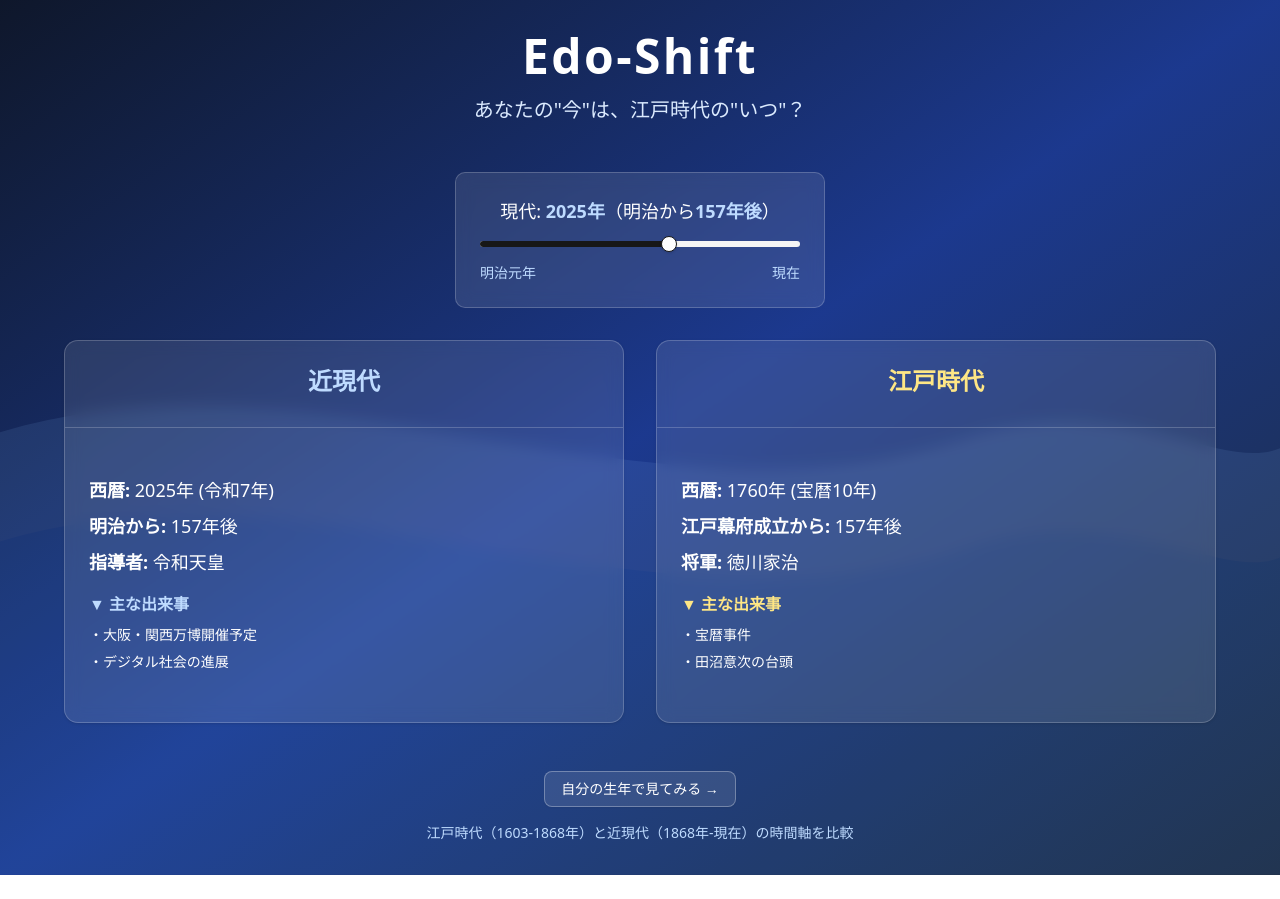
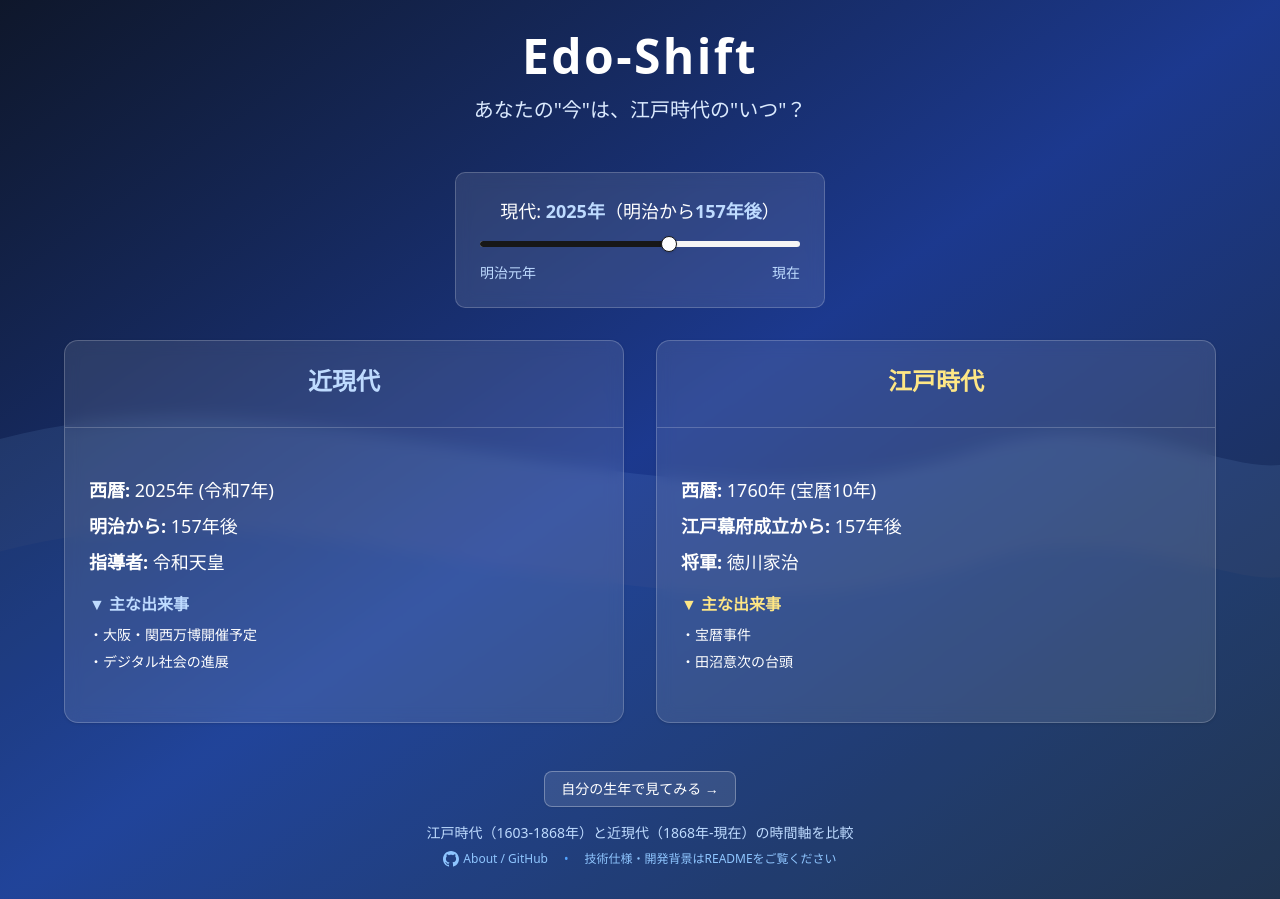
Before and after one commit to masakiishitani/edo-shift, a React (Vite) app: page / in a window 1280 px wide. Before the commit the page ends 875 px from the top, so only its background shows below. Built offline with nearby package versions, Linux system fonts and the light colour scheme.

Commit message:
✨ UI改善とGitHubリンク追加
- もしもジェネレーターに計算の仕組み説明を追加
- フッターにGitHubリンクとAbout情報を追加
- ユーザビリティとアクセシビリティを向上

```diff
--- a/src/App.jsx
+++ b/src/App.jsx
@@ -223,10 +223,18 @@ function App() {
                       <h3 className="text-xl font-bold text-green-200 mb-2">
                         もしもあなたが江戸時代に生まれていたら...
                       </h3>
-                      <p className="text-lg">
+                      <p className="text-lg mb-3">
                         <span className="font-bold text-blue-200">{generatorResult.inputYear}年</span>生まれのあなたは、
                         江戸時代の<span className="font-bold text-yellow-200">{generatorResult.edoData.year}年（{generatorResult.edoData.era}）</span>に生まれていました
                       </p>
+                      <div className="bg-white/5 rounded-lg p-4 text-sm text-blue-100">
+                        <p className="font-semibold mb-1">📊 計算の仕組み</p>
+                        <p>
+                          {generatorResult.inputYear}年は明治維新（1868年）から<span className="font-bold text-green-200">{generatorResult.yearsFromMeiji}年後</span>
+                          <br />
+                          → 江戸開府（1603年）から<span className="font-bold text-yellow-200">{generatorResult.yearsFromMeiji}年後</span>の{generatorResult.edoData.year}年に対応
+                        </p>
+                      </div>
                     </div>
 
                     <div className="grid md:grid-cols-2 gap-6">
@@ -290,7 +298,7 @@ function App() {
         )}
 
         {/* フッター */}
-        <footer className="text-center mt-12">
+        <footer className="text-center mt-12 space-y-4">
           <Button
             variant="outline"
             className="bg-white/10 border-white/30 text-white hover:bg-white/20"
@@ -298,9 +306,27 @@ function App() {
           >
             {showGenerator ? '← タイムスライダーに戻る' : '自分の生年で見てみる →'}
           </Button>
-          <p className="text-blue-200 text-sm mt-4">
-            江戸時代（1603-1868年）と近現代（1868年-現在）の時間軸を比較
-          </p>
+
+          <div className="space-y-2">
+            <p className="text-blue-200 text-sm">
+              江戸時代（1603-1868年）と近現代（1868年-現在）の時間軸を比較
+            </p>
+            <div className="flex justify-center items-center gap-4 text-xs text-blue-300">
+              <a
+                href="https://github.com/masakiishitani/edo-shift"
+                target="_blank"
+                rel="noopener noreferrer"
+                className="hover:text-white transition-colors duration-200 flex items-center gap-1"
+              >
+                <svg className="w-4 h-4" fill="currentColor" viewBox="0 0 24 24">
+                  <path d="M12 0c-6.626 0-12 5.373-12 12 0 5.302 3.438 9.8 8.207 11.387.599.111.793-.261.793-.577v-2.234c-3.338.726-4.033-1.416-4.033-1.416-.546-1.387-1.333-1.756-1.333-1.756-1.089-.745.083-.729.083-.729 1.205.084 1.839 1.237 1.839 1.237 1.07 1.834 2.807 1.304 3.492.997.107-.775.418-1.305.762-1.604-2.665-.305-5.467-1.334-5.467-5.931 0-1.311.469-2.381 1.236-3.221-.124-.303-.535-1.524.117-3.176 0 0 1.008-.322 3.301 1.23.957-.266 1.983-.399 3.003-.404 1.02.005 2.047.138 3.006.404 2.291-1.552 3.297-1.23 3.297-1.23.653 1.653.242 2.874.118 3.176.77.84 1.235 1.911 1.235 3.221 0 4.609-2.807 5.624-5.479 5.921.43.372.823 1.102.823 2.222v3.293c0 .319.192.694.801.576 4.765-1.589 8.199-6.086 8.199-11.386 0-6.627-5.373-12-12-12z"/>
+                </svg>
+                About / GitHub
+              </a>
+              <span className="text-blue-400">•</span>
+              <span>技術仕様・開発背景はREADMEをご覧ください</span>
+            </div>
+          </div>
         </footer>
       </div>
     </div>
```
